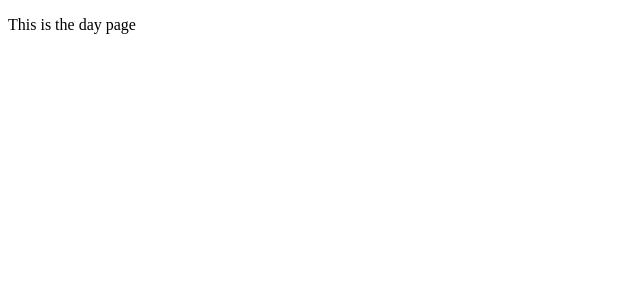
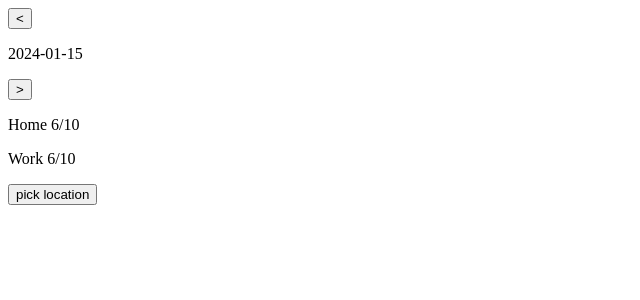
Before and after one commit to gvdbroek/locwork, a SvelteKit app: page /day/2024-01-15 in a window 1280 px wide. Shown: the top 300 px of the page, without its empty margins (0-640 px from the left). Built offline with nearby package versions, Linux system fonts and the light colour scheme.

Commit message:
added some bits and bobs

```diff
--- a/src/routes/day/[date]/+page.svelte
+++ b/src/routes/day/[date]/+page.svelte
@@ -1 +1,29 @@
-<div><p>This is the day page</p></div>
+<div>
+    <div>
+        <button onclick={() => go_back()}>&lt</button>
+        <p>{day}</p>
+        <button onclick={() => go_forward()}>&gt</button>
+    </div>
+    <div>
+        <p>Home 6/10</p>
+        <p>Work 6/10</p>
+    </div>
+    <button>pick location</button>
+</div>
+
+<script lang="ts">
+
+    import { goto } from "$app/navigation";
+    import { page } from '$app/state';
+
+    $: day = page.params.date;
+
+
+    function go_back() {
+        goto("/day/2025-01-01")
+
+    }
+    function go_forward() {
+
+    }
+</script>
```
